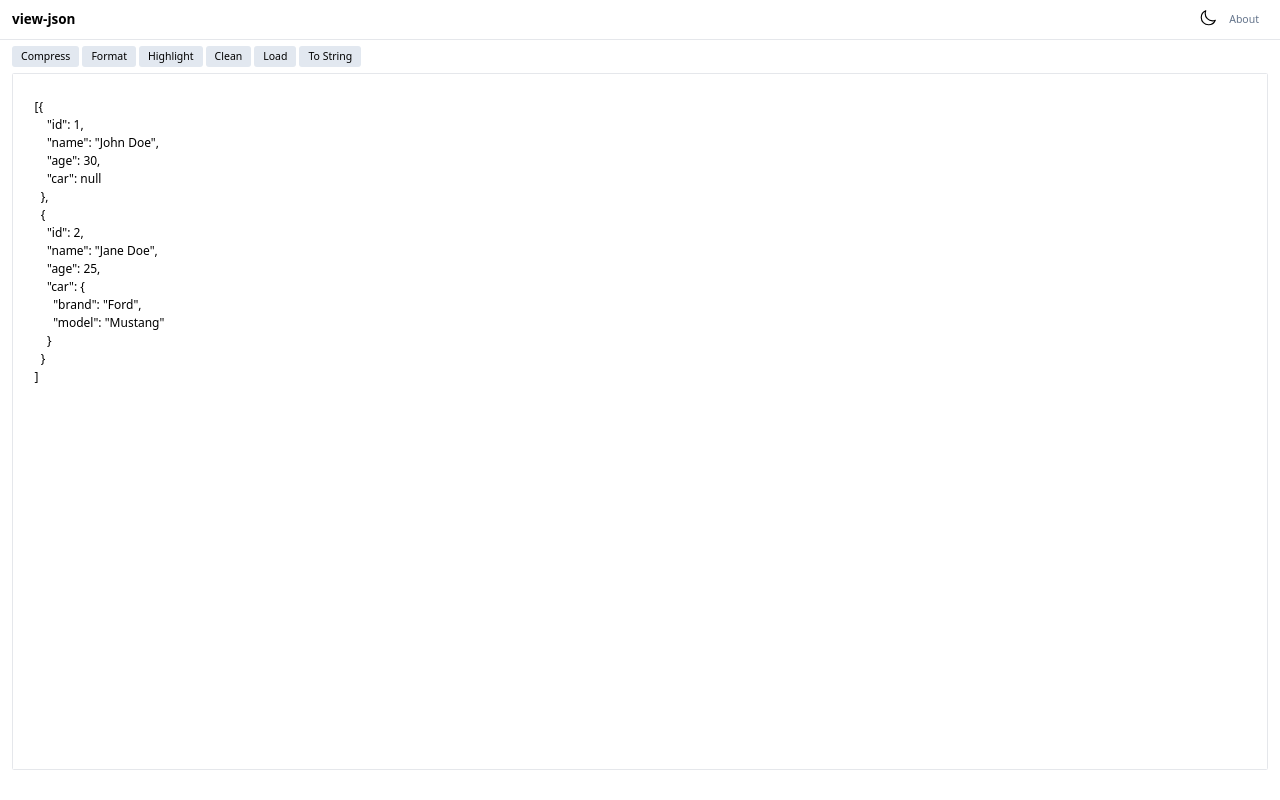
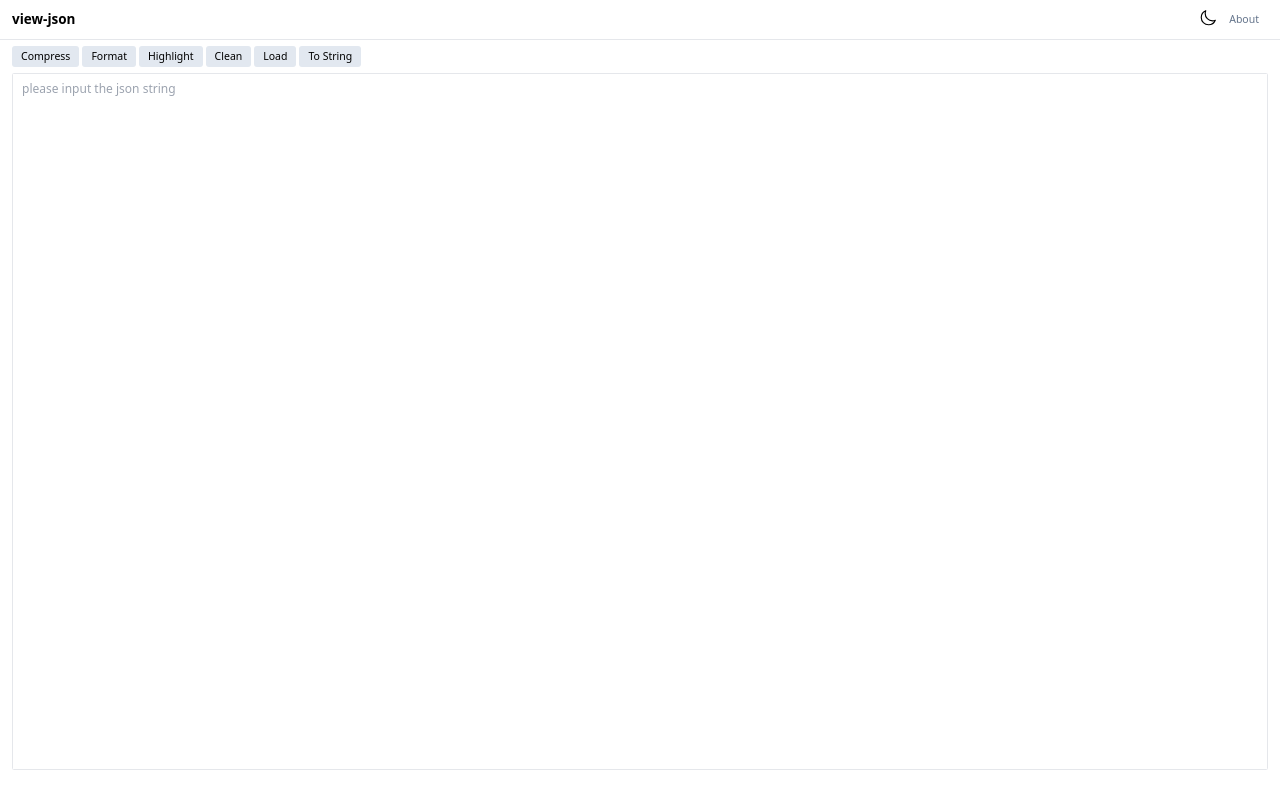
Before and after one commit to monjer/viewjson, a Next.js app: page / in a window 1280 px wide. Built offline with nearby package versions, Linux system fonts and the light colour scheme.

Commit message:
fix: remove test data

```diff
--- a/app/component/Main/index.tsx
+++ b/app/component/Main/index.tsx
@@ -20,24 +20,7 @@ enum ViewType {
 
 function Main() {
 
-  const [value, setValue] = React.useState(`
-    [{
-        "id": 1,
-        "name": "John Doe",
-        "age": 30,
-        "car": null
-      },
-      {
-        "id": 2,
-        "name": "Jane Doe",
-        "age": 25,
-        "car": {
-          "brand": "Ford",
-          "model": "Mustang"
-        }
-      }
-    ]
-`);
+  const [value, setValue] = React.useState('');
   const [toastVisible, setToastVisible] = React.useState(false);
   const [jsonUrl, setJsonUrl] = React.useState('');
   const [loading, setLoading] = React.useState(false);
```
